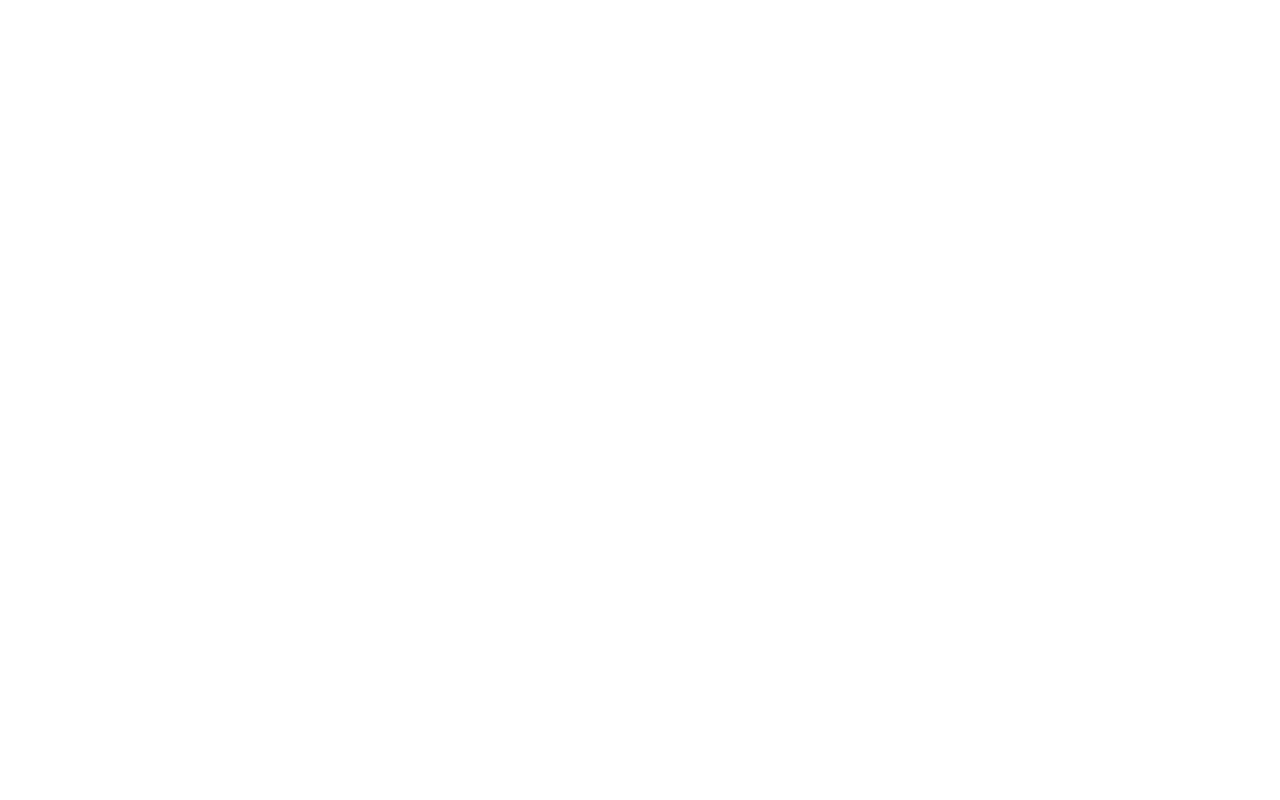
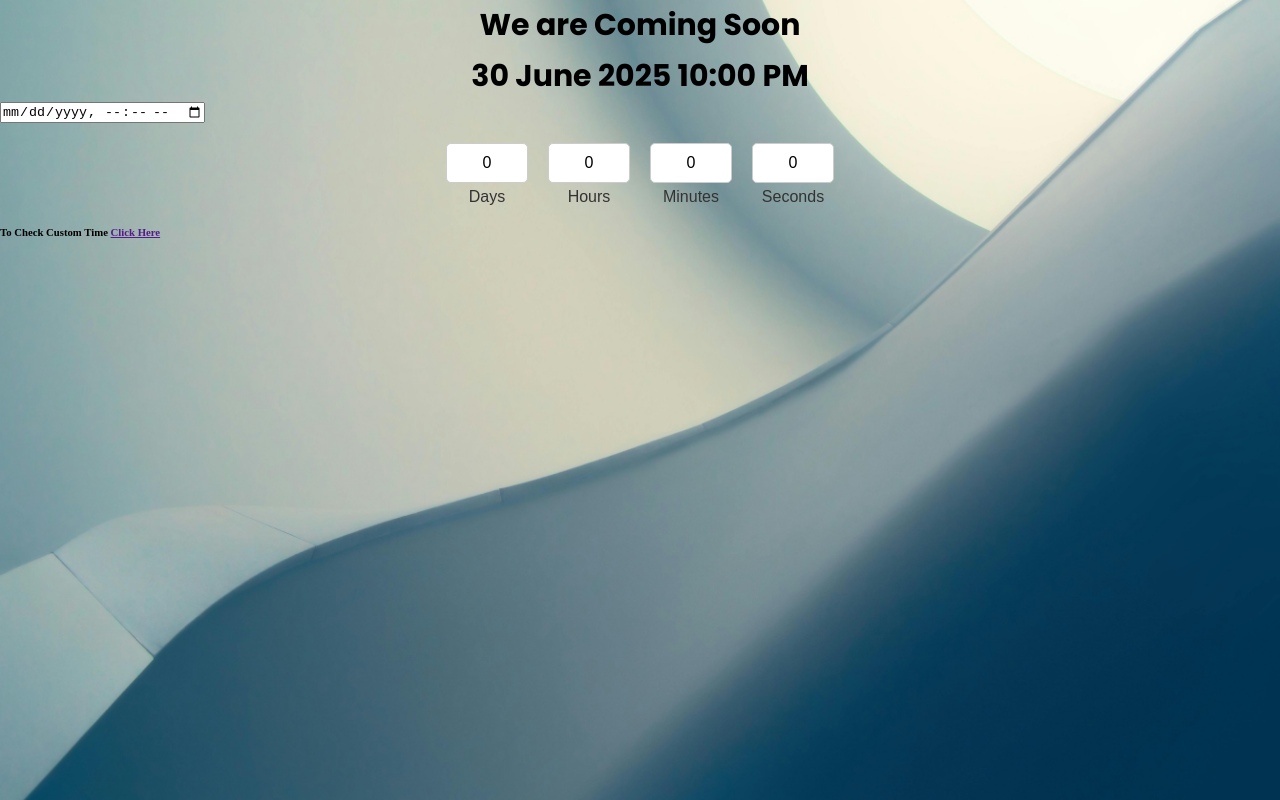
Before and after one commit to AsadUllah-7370/Project1_CountdownTimer, a plain HTML site: page index.html in a window 1280 px wide. Drawn offline with Linux system fonts and the light colour scheme.

Commit message:
Css added

```diff
--- a/index.html
+++ b/index.html
@@ -5,11 +5,42 @@
     <meta charset="UTF-8">
     <meta name="viewport" content="width=device-width, initial-scale=1.0">
     <title>Countdown Timer</title>
+    <link rel="preconnect" href="https://fonts.googleapis.com">
+    <link rel="preconnect" href="https://fonts.gstatic.com" crossorigin>
+    <link
+        href="https://fonts.googleapis.com/css2?family=Poppins:ital,wght@0,100;0,200;0,300;0,400;0,500;0,600;0,700;0,800;0,900;1,100;1,200;1,300;1,400;1,500;1,600;1,700;1,800;1,900&display=swap"
+        rel="stylesheet">
     <link rel="stylesheet" href="style.css">
     <script src="script.js"></script>
 </head>
 
 <body>
+    <div class="main">
+        <div class="titles">
+            <h2>We are Coming Soon</h2>
+            <h2>30 June 2025 10:00 PM</h2>
+        </div>
+        <div class="getDate">
+            <input type="datetime-local" name="" id="takeDate">
+        </div>
+        <div class="inputs">
+            <div><input type="text" value="0" readonly>
+                <label for="">Days</label>
+            </div>
+            <div><input type="text" value="0" readonly>
+                <label for="">Hours</label>
+            </div>
+            <div><input type="text" value="0" readonly>
+                <label for="">Minutes</label>
+            </div>
+            <div><input type="text" value="0" readonly>
+                <label for="">Seconds</label>
+            </div>
+        </div>
+        <div class="custom">
+            <h6>To Check Custom Time <a href="">Click Here</a></h6>
+        </div>
+    </div>
 
 </body>
 
--- a/style.css
+++ b/style.css
@@ -0,0 +1,72 @@
+* {
+    margin: 0;
+    padding: 0;
+}
+
+
+.main {
+    height: 100vh;
+    width: 100vw;
+    background-image: url('images/bg.jpg');
+    background-size: cover;
+    background-position: center;
+    background-repeat: no-repeat;
+}
+
+.titles {
+    display: flex;
+    justify-content: center;
+    align-items: center;
+    flex-direction: column;
+}
+
+.titles h2 {
+    margin: 3px 0px;
+    color: rgb(0, 0, 0, 2);
+    font-size: 30px;
+    font-family: 'Poppins';
+    font-weight: bold;
+}
+
+
+.inputs {
+    display: flex;
+    gap: 20px;
+    justify-content: center;
+    align-items: center;
+    margin: 20px;
+}
+
+.inputs div {
+    display: flex;
+    flex-direction: column;
+    align-items: center;
+    font-family: Arial, sans-serif;
+}
+
+.inputs input[type="text"] {
+    width: 60px;
+    padding: 10px;
+    /* Add padding inside the inputs */
+    border: 1px solid #ccc;
+    /* Add a border to the inputs */
+    border-radius: 5px;
+    /* Round the corners of the inputs */
+    font-size: 1rem;
+    /* Set the font size of the inputs */
+    text-align: center;
+    /* Center the text inside the inputs */
+    margin-bottom: 5px;
+    /* Space between the input and the label */
+}
+
+.inputs label {
+    font-size: 1rem;
+    /* Set the font size of the labels */
+    color: #333;
+    /* Set the text color of the labels */
+}
+
+.getDate {
+    width: 30%;
+}
```
Also changed, not shown: images/bg.jpg (added).
